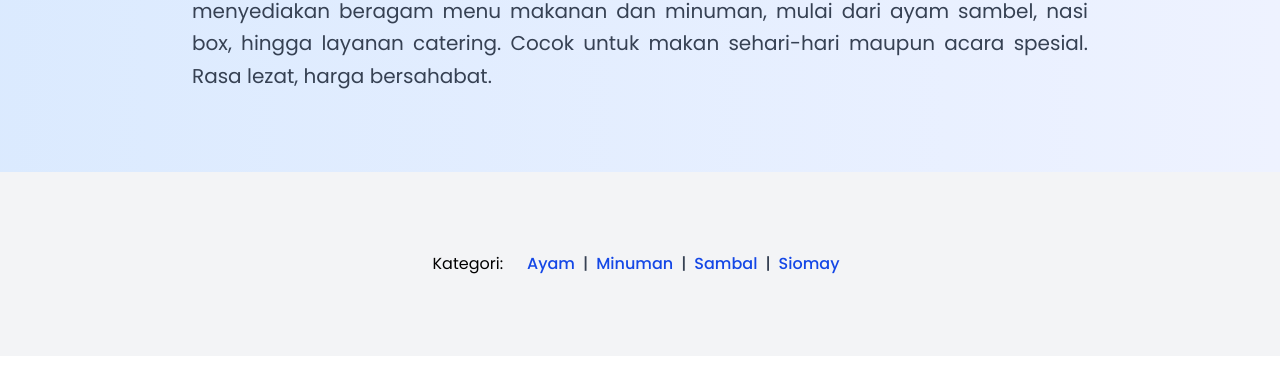
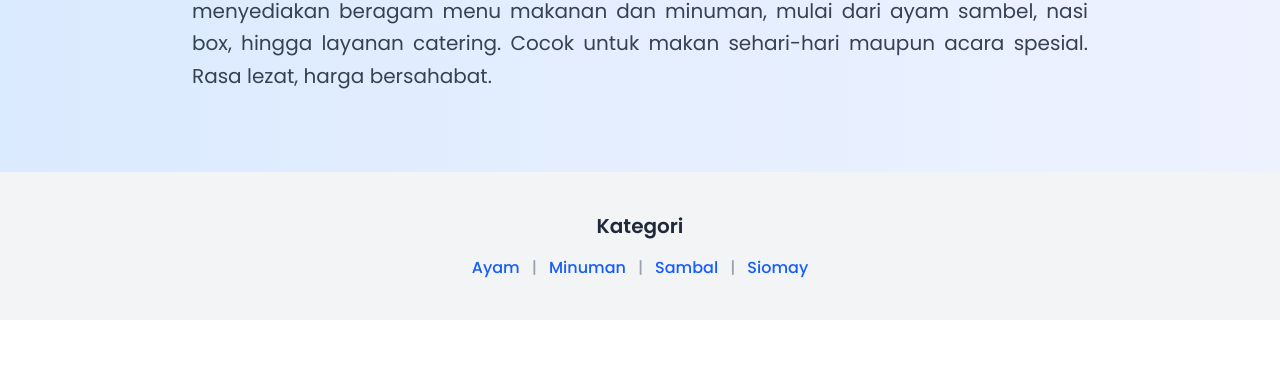
Before and after one commit to SasukeWN/RumahAlifdandy, a website: page dist/menu.html in a window 1280 px wide. Shown: the part 266-645 px from the top of the page. Drawn offline with nearby package versions, Linux system fonts and the light colour scheme.

Commit message:
kategori perbaikan

```diff
--- a/dist/menu.html
+++ b/dist/menu.html
@@ -178,17 +178,22 @@
     </section>
 
     <!-- kategori section -->
-    <section id="kategori" class="bg-gray-100 py-16 scroll-mt-24">
-        <div class=" flex flex-row justify-center items-center space-x-4 p-4 rounded-md max-w-3xl mx-auto">
-            <label for="">Kategori:</label>
-            <div class="flex justify-center items-center text-center text-sm md:text-base font-medium text-gray-700">
-                <a href="#ayam" class="text-blue-700 hover:text-blue-900 mx-2">Ayam</a> |
-                <a href="#minuman" class="text-blue-700 hover:text-blue-900 mx-2">Minuman</a> |
-                <a href="#sambal" class="text-blue-700 hover:text-blue-900 mx-2">Sambal</a> |
-                <a href="#siomay" class="text-blue-700 hover:text-blue-900 mx-2">Siomay</a>
-            </div>
-        </div>
-    </section>
+   <!-- Kategori Section -->
+<section id="kategori" class="bg-gray-100 py-10 scroll-mt-24">
+  <div class="max-w-3xl mx-auto text-center px-4">
+    <h2 class="text-lg md:text-xl font-semibold text-gray-800 mb-4">Kategori</h2>
+    <div class="flex flex-wrap justify-center items-center gap-3 text-sm md:text-base font-medium text-gray-700">
+      <a href="#ayam" class="text-blue-600 hover:text-blue-800 transition-colors">Ayam</a>
+      <span class="text-gray-400">|</span>
+      <a href="#minuman" class="text-blue-600 hover:text-blue-800 transition-colors">Minuman</a>
+      <span class="text-gray-400">|</span>
+      <a href="#sambal" class="text-blue-600 hover:text-blue-800 transition-colors">Sambal</a>
+      <span class="text-gray-400">|</span>
+      <a href="#siomay" class="text-blue-600 hover:text-blue-800 transition-colors">Siomay</a>
+    </div>
+  </div>
+</section>
+
 
     <!-- Section Produk ayam  -->
     <section id="ayam" class="py-16 bg-white">
```
Also changed, not shown: dist/output.css.
